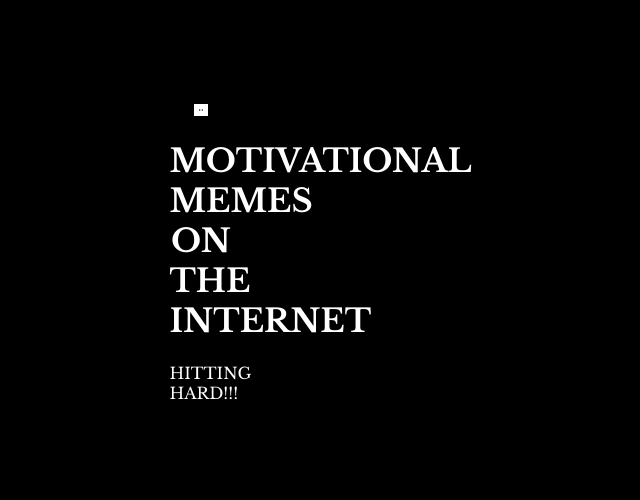
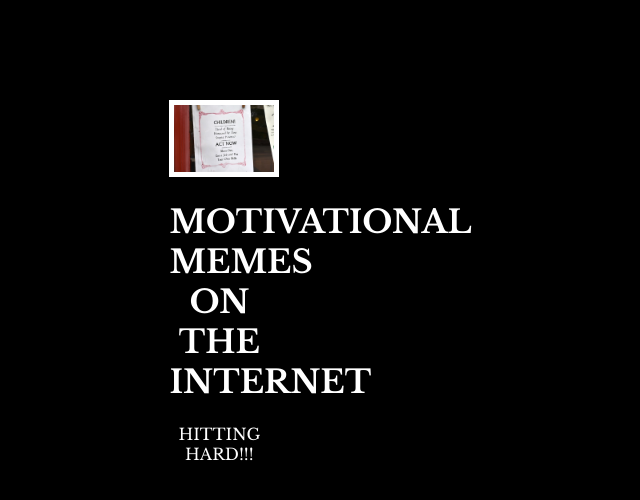
Before and after one commit to TinaKd/meme, a plain HTML site: page index.html in a window 1280 px wide. Shown: the whole page, without its empty margins (281-921 px from the left). Drawn offline with nearby package versions, Linux system fonts and the light colour scheme.

Commit message:
Update style.css

```diff
--- a/style.css
+++ b/style.css
@@ -15,7 +15,7 @@ p{
 
 
 .poster{
-    width: 5%;
+    width: 100px;
     margin-left: 35%;
     margin-top: 100px;
     color: white;
@@ -27,5 +27,5 @@ p{
 
 .motivation-img {
     border: 5px solid white;
-    width: 5%;
+    width: 100px;
   }
```
